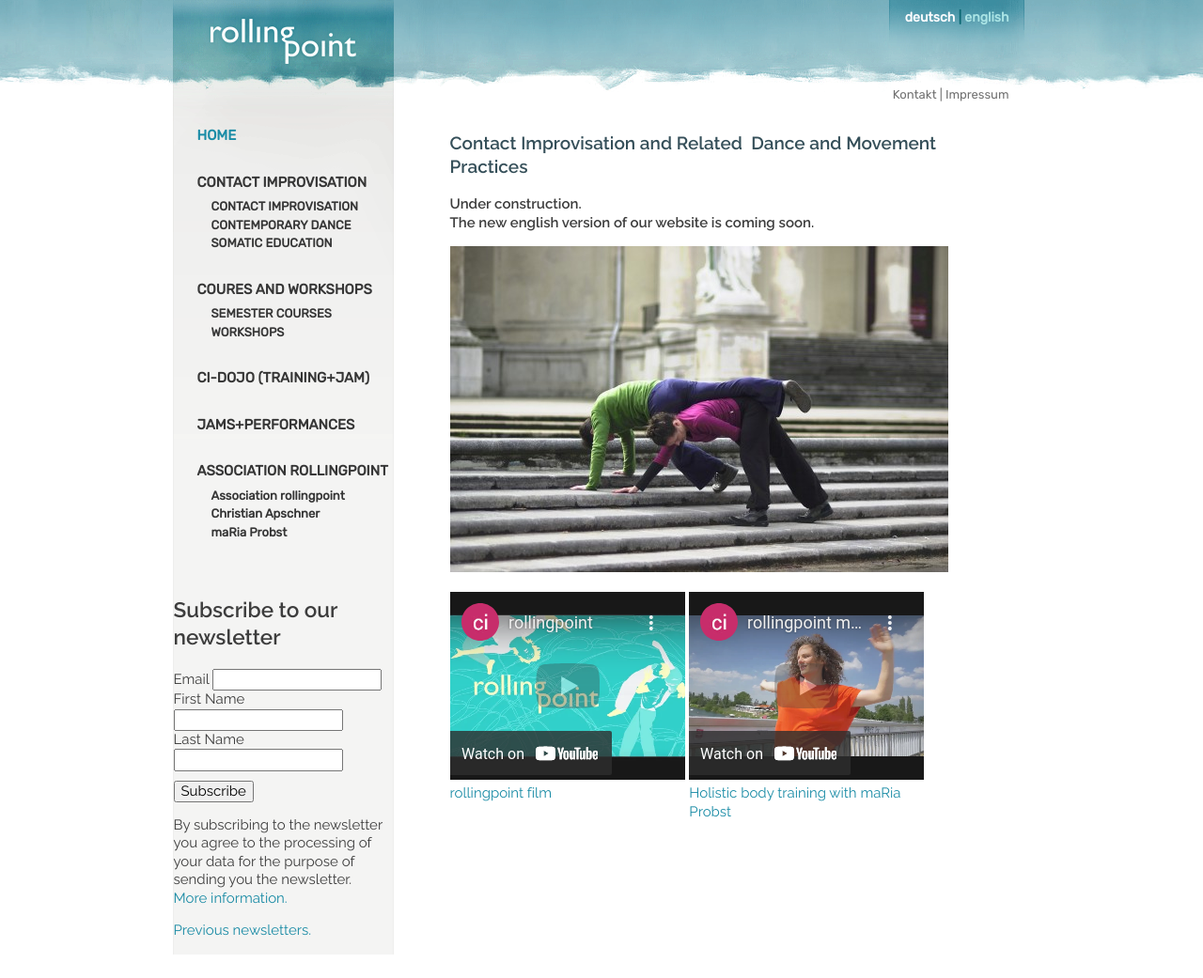
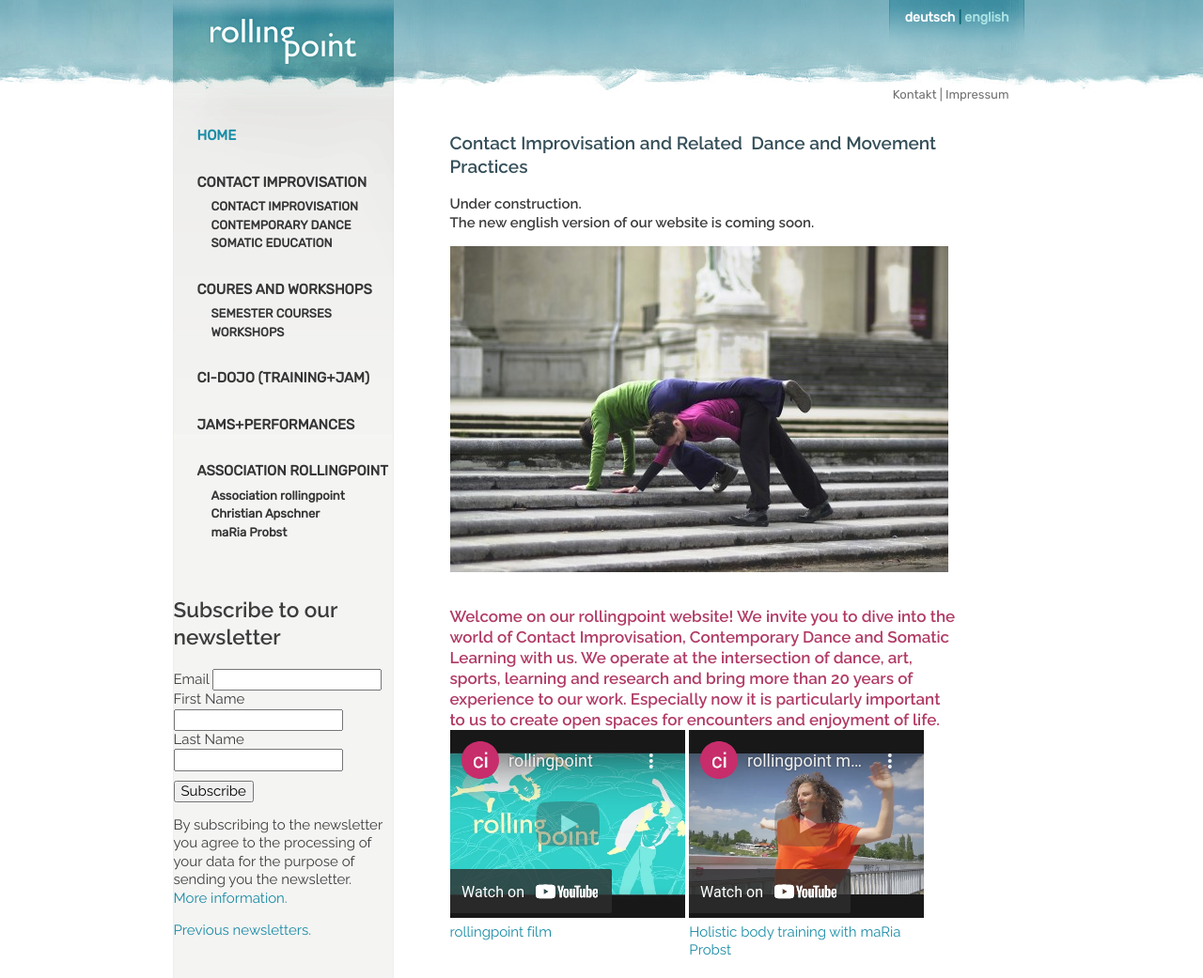
Before and after one commit to manulari/rollingpointat, a Jekyll site: the page built from _pages_en/en.md, in a window 1280 px wide. Shown: the whole page at 94% size. Built offline with Jekyll 4.4.1, drawn with Linux system fonts in a browser that asks for light colours; comment, search, counter and statistics services are not loaded; before the commit the page ends 1016 px from its top, so only the background shows below that.

Commit message:
Update page (en) “en”

```diff
--- a/_pages_en/en.md
+++ b/_pages_en/en.md
@@ -9,7 +9,9 @@ other_lang: /
 **Under construction.**\
 **The new english version of our website is coming soon.**
 
-![](/assets/uploads/dsc_1901_klein.jpg "https://www.youtube.com/embed/6A5otnVZAg4")
+![](/assets/uploads/dsc_1901_klein.jpg)
+
+#### Welcome on our rollingpoint website! We invite you to dive into the world of Contact Improvisation, Contemporary Dance and Somatic Learning with us. We operate at the intersection of dance, art, sports, learning and research and bring more than 20 years of experience to our work. Especially now it is particularly important to us to create open spaces for encounters and enjoyment of life.
 
 <div class="imglink"><a target="_blank" href="https://www.youtube.com/embed/kp3DqzN1Ldo"><img src="/assets/uploads/video_vorschau_rollingpoint.png" alt="" /><div>rollingpoint film</div></a></div>
 
```
